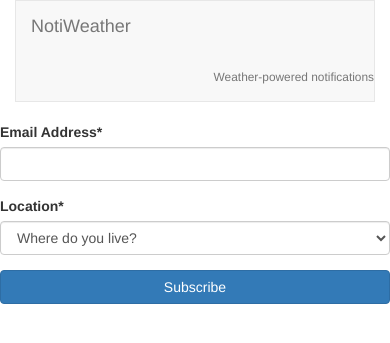
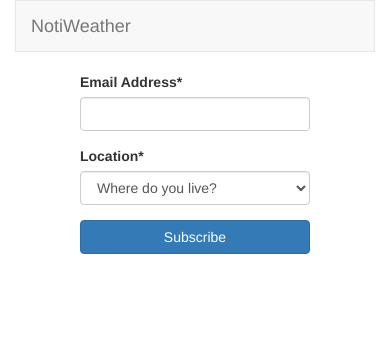
Before and after one commit to patallen/NotiWeather, a Django app: page / in a window 390 px wide. Shown: the top 343 px of the page. Run offline with Django 3.2, Linux system fonts and the light colour scheme; data that the repository does not hold is empty; some libraries are stand-ins or nearby versions.

Commit message:
Make front end more responsive

```diff
--- a/templates/base.html
+++ b/templates/base.html
@@ -3,17 +3,22 @@
 <html>
 	<head>
 		<link rel="stylesheet" href="https://maxcdn.bootstrapcdn.com/bootstrap/3.3.5/css/bootstrap.min.css">
-		<title>Subscribe</title>
+		<title>{% block title %}{% endblock %} - NotiWeather</title>
 	</head>
 	<body>
 		<div class="container">
 			<div class="navbar navbar-default">
 				<div class="navbar-header">
-					<span class="navbar-brand">NotiWeather</div><span class="navbar-text pull-right"><small>Weather-powered notifications</small></span>
+					<a class="navbar-brand" href="/">NotiWeather</a>
 				</div>
+				<span class="navbar-text hidden-sm hidden-xs">
+					<small>Weather-powered notifications</small>
+				</span>
 			</div>
 		</div>
-		{% block content %}
-		{% endblock %}
+		<div class="container">
+			{% block content %}
+			{% endblock %}
+		</div>
 	</body>
 </html>
--- a/templates/subscribe.html
+++ b/templates/subscribe.html
@@ -1,9 +1,12 @@
 {% extends 'base.html' %}
 {% load crispy_forms_tags %}
-
+{% block title %}Subscribe{% endblock %}
 {% block content %}
 	<div class="row">
-		<div class="col-sm-4 col-sm-offset-4">
+		<div class=
+			"col-md-4 col-md-offset-4
+			 col-sm-6 col-sm-offset-3
+			 col-xs-8 col-xs-offset-2">
 			{% crispy form %}
 		</div>
 	</div>
--- a/templates/success.html
+++ b/templates/success.html
@@ -1,6 +1,6 @@
 {% extends 'base.html' %}
+{% block title %}Success{% endblock %}
 {% block content %}
-<div class="container">
 	<div class="row">
 		<div class="col-sm-offset-2 col-sm-8">
 			<div class="text-center alert alert-success">
@@ -9,5 +9,4 @@
 			</div>
 		</div>
 	</div>
-</div>
 {% endblock %}
```
